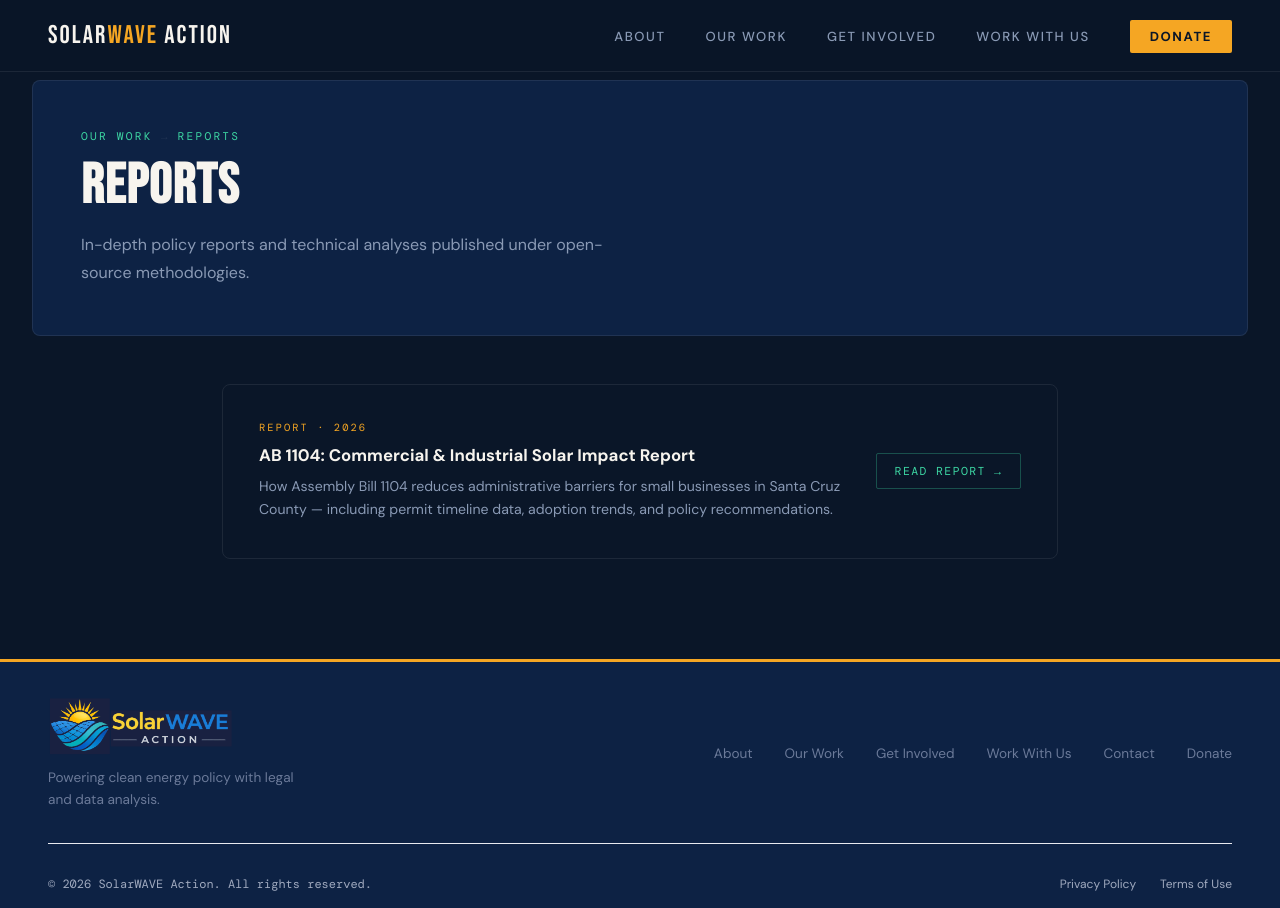
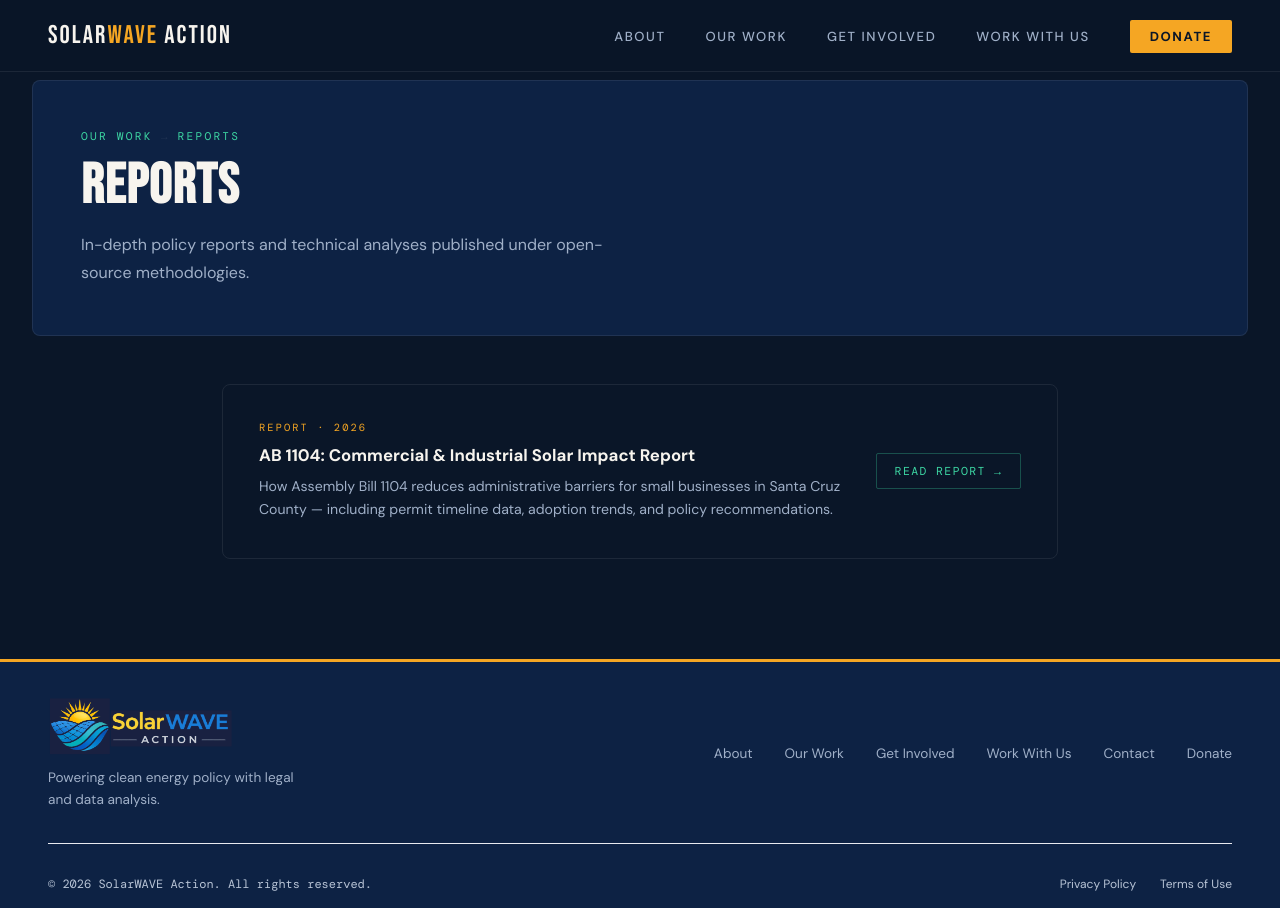
Before and after one commit to SolarWAVE-Action/solarwave-website, a Jekyll site: the page built from reports/reports.html, in a window 1280 px wide. Built offline with Jekyll 4.4.1, drawn with Linux system fonts in a browser that asks for light colours.

Commit message:
increased contrast between text and background

```diff
--- a/assets/css/global.css
+++ b/assets/css/global.css
@@ -7,7 +7,7 @@
   --sky-mid: #0D2244;
   --horizon: #1A3A5C;
   --white: #F7F4EE;
-  --muted: #8A9AB5;
+  --muted: #A0B0C8;
   --accent: #3DD6A3;
   --panel: rgba(255,255,255,0.04);
   --border: rgba(255,255,255,0.08);
@@ -79,14 +79,14 @@
   height: 64px; width: auto;
 }
 .footer-tagline {
-  font-size: 0.85rem; color: #6B7A99;
+  font-size: 0.85rem; color: var(--muted);
   margin-top: 0.6rem; max-width: 28ch;
   line-height: 1.6;
 }
 .footer-nav-group h5 { display: none; }
 .footer-links { display: flex; flex-direction: row; gap: 2rem; list-style: none; flex-wrap: wrap; }
 .footer-links a {
-  font-size: 0.85rem; color: #6B7A99;
+  font-size: 0.85rem; color: var(--muted);
   text-decoration: none; transition: color 0.2s;
 }
 .footer-links a:hover { color: var(--sky); }
@@ -94,12 +94,12 @@
   display: flex; align-items: center; justify-content: space-between;
 }
 .footer-copy {
-  font-size: 0.75rem; color: #A0AABF;
+  font-size: 0.75rem; color: #B8C4D6;
   font-family: 'DM Mono', monospace;
 }
 .footer-legal { display: flex; gap: 1.5rem; }
 .footer-legal a {
-  font-size: 0.75rem; color: #A0AABF;
+  font-size: 0.75rem; color: #B8C4D6;
   text-decoration: none; transition: color 0.2s;
 }
 .footer-legal a:hover { color: var(--sky); }
```
